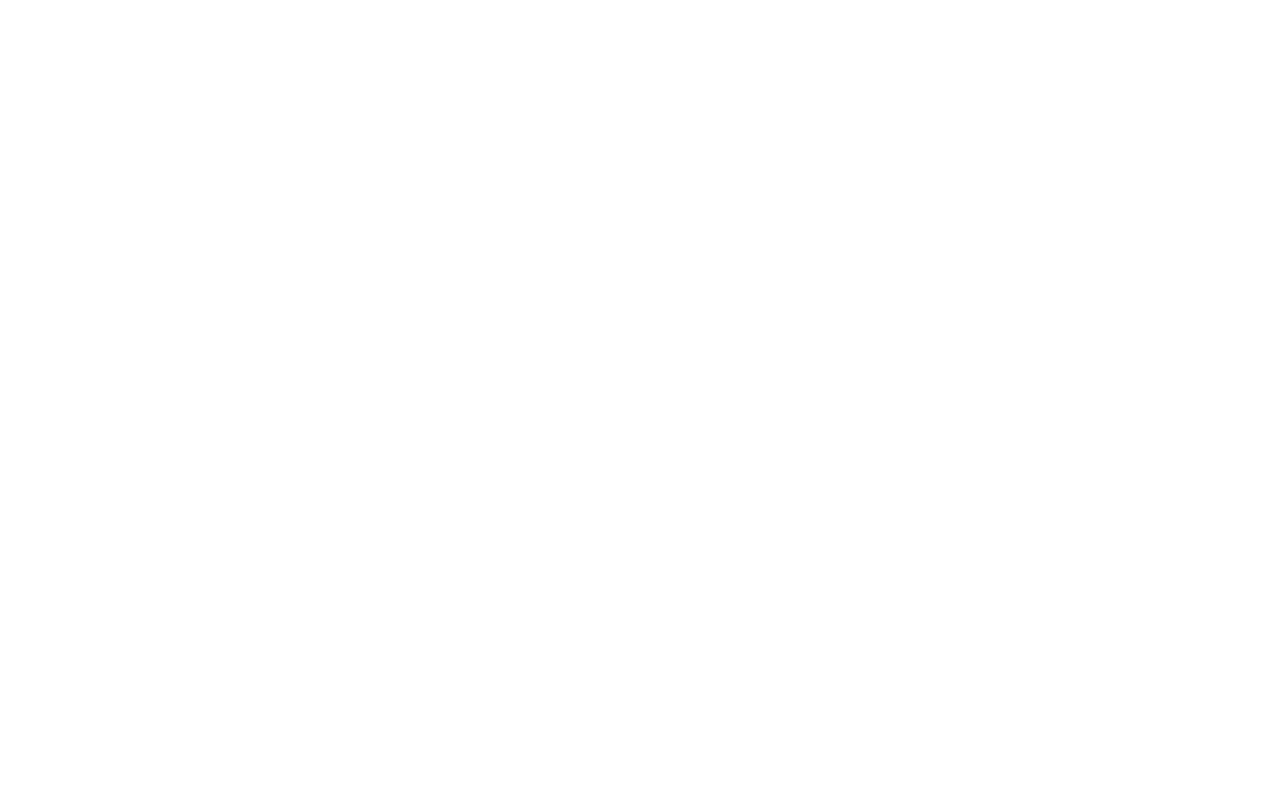
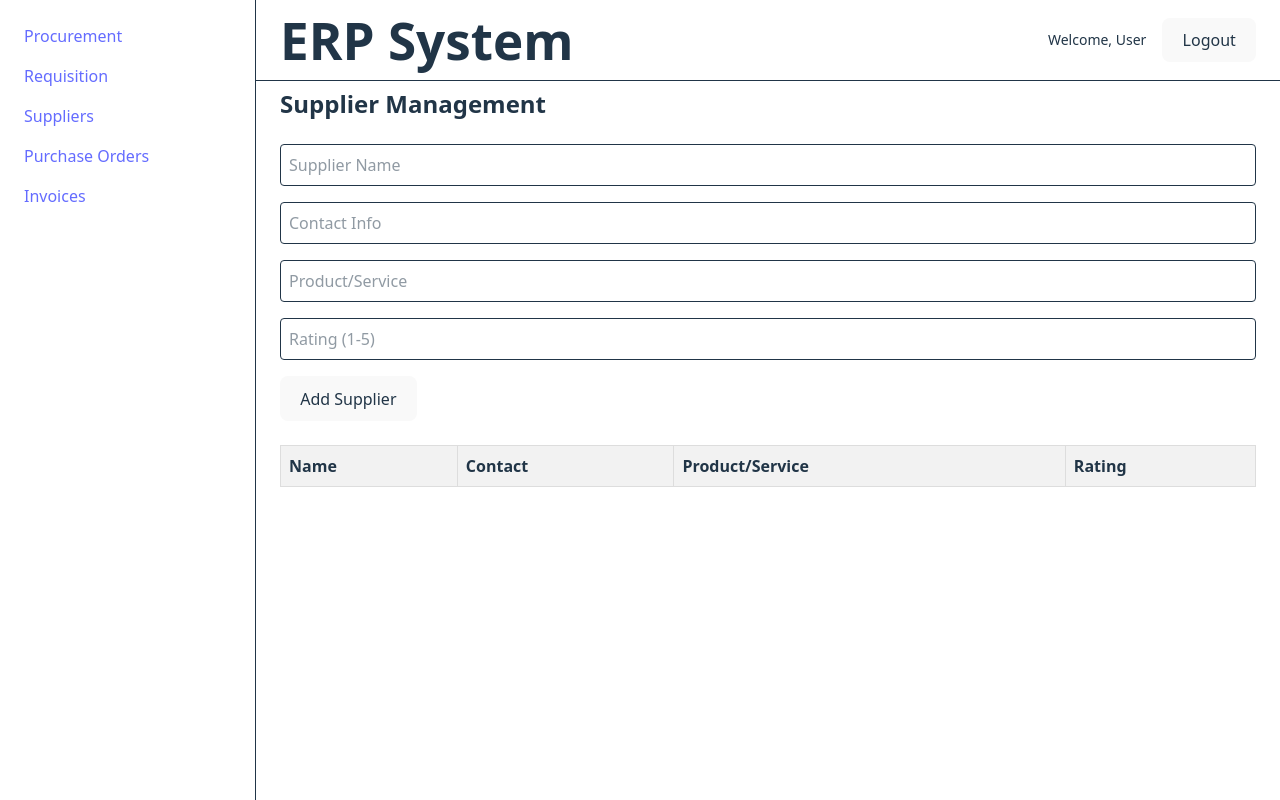
Before and after one commit to rinn014/Module-7, a React (Vite) app in the folder frontend/: page /procurement/suppliers in a window 1280 px wide. Before the commit this address had no page. Built offline with nearby package versions, Linux system fonts and the light colour scheme.

Commit message:
Added supplier,purchaseorder,invoice

```diff
--- a/frontend/src/App.jsx
+++ b/frontend/src/App.jsx
@@ -2,6 +2,10 @@
 import { BrowserRouter as Router, Routes, Route } from "react-router-dom";
 import Procurement from "./pages/Dashboard/Procurement";
 import Requisition from "./pages/Procurement/Requisition";
+import Suppliers from "./pages/Procurement/Suppliers";
+import PurchaseOrders from "./pages/Procurement/PurchaseOrders";
+import Invoices from "./pages/Procurement/Invoices";
+
 
 function App() {
   return (
@@ -9,6 +13,9 @@
       <Routes>
         <Route path="/procurement" element={<Procurement />} />
         <Route path="/procurement/requisition" element={<Requisition />} />
+        <Route path="/procurement/suppliers" element={<Suppliers />} />
+        <Route path="/procurement/purchase-orders" element={<PurchaseOrders />} />
+         <Route path="/procurement/invoices" element={<Invoices />} />
       </Routes>
     </Router>
   );
--- a/frontend/src/pages/Procurement/Invoices.jsx
+++ b/frontend/src/pages/Procurement/Invoices.jsx
@@ -1,28 +1,86 @@
-import React from "react";
+// src/pages/Procurement/Invoices.jsx
+import React, { useState } from "react";
+import ProcurementLayout from "../../components/layouts/ProcurementLayout";
 
 const Invoices = () => {
+  const [invoices, setInvoices] = useState([]);
+  const [formData, setFormData] = useState({
+    invoiceNo: "",
+    poNumber: "",
+    status: "Pending",
+  });
+
+  const handleChange = (e) => {
+    setFormData({ ...formData, [e.target.name]: e.target.value });
+  };
+
+  const handleSubmit = (e) => {
+    e.preventDefault();
+    setInvoices([...invoices, formData]);
+    setFormData({ invoiceNo: "", poNumber: "", status: "Pending" });
+  };
+
   return (
+    <ProcurementLayout>
       <div>
-      <h2 className="text-2xl font-semibold mb-4">Invoices</h2>
-      <p className="mb-6 text-gray-600">View and validate invoices.</p>
+        <h2 className="text-2xl font-semibold mb-6">Invoices</h2>
 
+        {/* Invoice Form */}
+        <form onSubmit={handleSubmit} className="space-y-4 mb-6">
+          <input
+            type="text"
+            name="invoiceNo"
+            value={formData.invoiceNo}
+            onChange={handleChange}
+            placeholder="Invoice Number"
+            className="border p-2 rounded w-full"
+            required
+          />
+          <input
+            type="text"
+            name="poNumber"
+            value={formData.poNumber}
+            onChange={handleChange}
+            placeholder="PO Number"
+            className="border p-2 rounded w-full"
+            required
+          />
+          <select
+            name="status"
+            value={formData.status}
+            onChange={handleChange}
+            className="border p-2 rounded w-full"
+          >
+            <option>Pending</option>
+            <option>Matched</option>
+            <option>Mismatched</option>
+          </select>
+          <button type="submit" className="border px-4 py-2 rounded">
+            Add Invoice
+          </button>
+        </form>
+
+        {/* Table */}
         <table className="w-full border-collapse border">
           <thead>
             <tr>
               <th className="border p-2">Invoice No.</th>
-            <th className="border p-2">PO No.</th>
+              <th className="border p-2">PO Number</th>
               <th className="border p-2">Status</th>
             </tr>
           </thead>
           <tbody>
-          <tr>
-            <td className="border p-2">INV-1001</td>
-            <td className="border p-2">PO-001</td>
-            <td className="border p-2">Matched</td>
+            {invoices.map((invoice, index) => (
+              <tr key={index}>
+                <td className="border p-2">{invoice.invoiceNo}</td>
+                <td className="border p-2">{invoice.poNumber}</td>
+                <td className="border p-2">{invoice.status}</td>
               </tr>
+            ))}
           </tbody>
         </table>
       </div>
+    </ProcurementLayout>
   );
 };
 
--- a/frontend/src/pages/Procurement/PurchaseOrders.jsx
+++ b/frontend/src/pages/Procurement/PurchaseOrders.jsx
@@ -1,11 +1,68 @@
-import React from "react";
+// src/pages/Procurement/PurchaseOrders.jsx
+import React, { useState } from "react";
+import ProcurementLayout from "../../components/layouts/ProcurementLayout";
 
 const PurchaseOrders = () => {
+  const [orders, setOrders] = useState([]);
+  const [formData, setFormData] = useState({
+    poNumber: "",
+    supplier: "",
+    status: "Pending",
+  });
+
+  const handleChange = (e) => {
+    setFormData({ ...formData, [e.target.name]: e.target.value });
+  };
+
+  const handleSubmit = (e) => {
+    e.preventDefault();
+    setOrders([...orders, formData]);
+    setFormData({ poNumber: "", supplier: "", status: "Pending" });
+  };
+
   return (
+    <ProcurementLayout>
       <div>
-      <h2 className="text-2xl font-semibold mb-4">Purchase Orders</h2>
-      <p className="mb-6 text-gray-600">Track and manage purchase orders.</p>
+        <h2 className="text-2xl font-semibold mb-6">Purchase Orders</h2>
 
+        {/* Purchase Order Form */}
+        <form onSubmit={handleSubmit} className="space-y-4 mb-6">
+          <input
+            type="text"
+            name="poNumber"
+            value={formData.poNumber}
+            onChange={handleChange}
+            placeholder="PO Number"
+            className="border p-2 rounded w-full"
+            required
+          />
+          <input
+            type="text"
+            name="supplier"
+            value={formData.supplier}
+            onChange={handleChange}
+            placeholder="Supplier"
+            className="border p-2 rounded w-full"
+            required
+          />
+          <select
+            name="status"
+            value={formData.status}
+            onChange={handleChange}
+            className="border p-2 rounded w-full"
+          >
+            <option>Pending</option>
+            <option>Sent</option>
+            <option>Confirmed</option>
+            <option>Delivered</option>
+            <option>Cancelled</option>
+          </select>
+          <button type="submit" className="border px-4 py-2 rounded">
+            Add PO
+          </button>
+        </form>
+
+        {/* Table */}
         <table className="w-full border-collapse border">
           <thead>
             <tr>
@@ -15,14 +72,17 @@
             </tr>
           </thead>
           <tbody>
-          <tr>
-            <td className="border p-2">PO-001</td>
-            <td className="border p-2">ABC Tires</td>
-            <td className="border p-2">Pending</td>
+            {orders.map((order, index) => (
+              <tr key={index}>
+                <td className="border p-2">{order.poNumber}</td>
+                <td className="border p-2">{order.supplier}</td>
+                <td className="border p-2">{order.status}</td>
               </tr>
+            ))}
           </tbody>
         </table>
       </div>
+    </ProcurementLayout>
   );
 };
 
--- a/frontend/src/pages/Procurement/Requisition.jsx
+++ b/frontend/src/pages/Procurement/Requisition.jsx
@@ -1,11 +1,12 @@
 import React, { useState } from "react";
+import ProcurementLayout from "../../components/layouts/ProcurementLayout";
 
 const Requisition = () => {
   const [requisitions, setRequisitions] = useState([]);
   const [formData, setFormData] = useState({
     item: "",
     quantity: "",
-    justification: "",
+    purpose: "",
   });
 
   const handleChange = (e) => {
@@ -16,10 +17,11 @@
     e.preventDefault();
     const newReq = { ...formData, status: "Pending" };
     setRequisitions([...requisitions, newReq]);
-    setFormData({ item: "", quantity: "", justification: "" });
+    setFormData({ item: "", quantity: "", description: "" });
   };
 
   return (
+    <ProcurementLayout>
       <div>
         <h2 className="text-2xl font-semibold mb-6">Purchase Requisition</h2>
 
@@ -43,26 +45,27 @@
     className="border p-2 rounded w-full"
     required
   />
-        <textarea
-          name="justification"
-          value={formData.justification}
+  <input
+    type="text"
+    name="purpose"
+    value={formData.purpose || ""}
     onChange={handleChange}
-          placeholder="Justification"
+    placeholder="Purpose (optional)"
     className="border p-2 rounded w-full"
-          required
-        ></textarea>
+  />
   <button type="submit" className="border px-4 py-2 rounded">
     Submit
   </button>
 </form>
+
 
         {/* Table */}
         <table className="w-full border-collapse border">
           <thead>
             <tr>
               <th className="border p-2">Item</th>
-            <th className="border p-2">Qty</th>
-            <th className="border p-2">Justification</th>
+              <th className="border p-2">Quantity</th>
+              <th className="border p-2">Purpose</th>
               <th className="border p-2">Status</th>
             </tr>
           </thead>
@@ -71,13 +74,14 @@
               <tr key={index}>
                 <td className="border p-2">{req.item}</td>
                 <td className="border p-2">{req.quantity}</td>
-              <td className="border p-2">{req.justification}</td>
+                <td className="border p-2">{req.purpose}</td>
                 <td className="border p-2">{req.status}</td>
               </tr>
             ))}
           </tbody>
         </table>
       </div>
+    </ProcurementLayout>
   );
 };
 
--- a/frontend/src/pages/Procurement/Suppliers.jsx
+++ b/frontend/src/pages/Procurement/Suppliers.jsx
@@ -1,28 +1,95 @@
-import React from "react";
+// src/pages/Procurement/Suppliers.jsx
+import React, { useState } from "react";
+import ProcurementLayout from "../../components/layouts/ProcurementLayout";
 
 const Suppliers = () => {
+  const [suppliers, setSuppliers] = useState([]);
+  const [formData, setFormData] = useState({
+    name: "",
+    contact: "",
+    product: "",
+    rating: "",
+  });
+
+  const handleChange = (e) => {
+    setFormData({ ...formData, [e.target.name]: e.target.value });
+  };
+
+  const handleSubmit = (e) => {
+    e.preventDefault();
+    setSuppliers([...suppliers, formData]);
+    setFormData({ name: "", contact: "", product: "", rating: "" });
+  };
+
   return (
+    <ProcurementLayout>
       <div>
-      <h2 className="text-2xl font-semibold mb-4">Supplier Management</h2>
-      <p className="mb-6 text-gray-600">Manage supplier details and performance.</p>
+        <h2 className="text-2xl font-semibold mb-6">Supplier Management</h2>
 
+        {/* Supplier Form */}
+        <form onSubmit={handleSubmit} className="space-y-4 mb-6">
+          <input
+            type="text"
+            name="name"
+            value={formData.name}
+            onChange={handleChange}
+            placeholder="Supplier Name"
+            className="border p-2 rounded w-full"
+            required
+          />
+          <input
+            type="text"
+            name="contact"
+            value={formData.contact}
+            onChange={handleChange}
+            placeholder="Contact Info"
+            className="border p-2 rounded w-full"
+            required
+          />
+          <input
+            type="text"
+            name="product"
+            value={formData.product}
+            onChange={handleChange}
+            placeholder="Product/Service"
+            className="border p-2 rounded w-full"
+          />
+          <input
+            type="text"
+            name="rating"
+            value={formData.rating}
+            onChange={handleChange}
+            placeholder="Rating (1-5)"
+            className="border p-2 rounded w-full"
+          />
+          <button type="submit" className="border px-4 py-2 rounded">
+            Add Supplier
+          </button>
+        </form>
+
+        {/* Supplier Table */}
         <table className="w-full border-collapse border">
           <thead>
             <tr>
-            <th className="border p-2">Supplier Name</th>
+              <th className="border p-2">Name</th>
               <th className="border p-2">Contact</th>
+              <th className="border p-2">Product/Service</th>
               <th className="border p-2">Rating</th>
             </tr>
           </thead>
           <tbody>
-          <tr>
-            <td className="border p-2">ABC Tires</td>
-            <td className="border p-2">0917-123-4567</td>
-            <td className="border p-2">★★★★☆</td>
+            {suppliers.map((supplier, index) => (
+              <tr key={index}>
+                <td className="border p-2">{supplier.name}</td>
+                <td className="border p-2">{supplier.contact}</td>
+                <td className="border p-2">{supplier.product}</td>
+                <td className="border p-2">{supplier.rating}</td>
               </tr>
+            ))}
           </tbody>
         </table>
       </div>
+    </ProcurementLayout>
   );
 };
 
```
Lines whose indentation alone changed are shown as unchanged.
